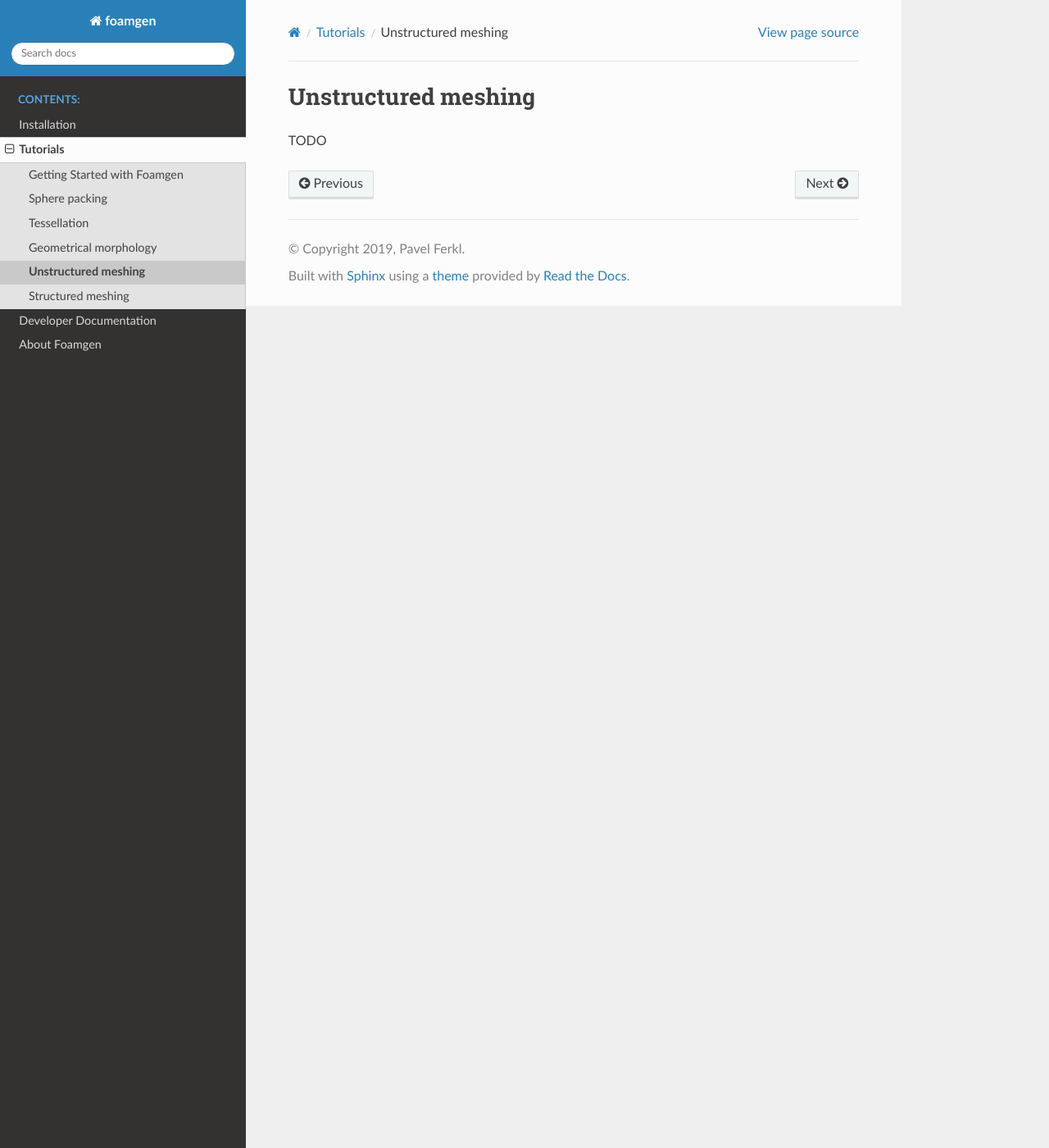
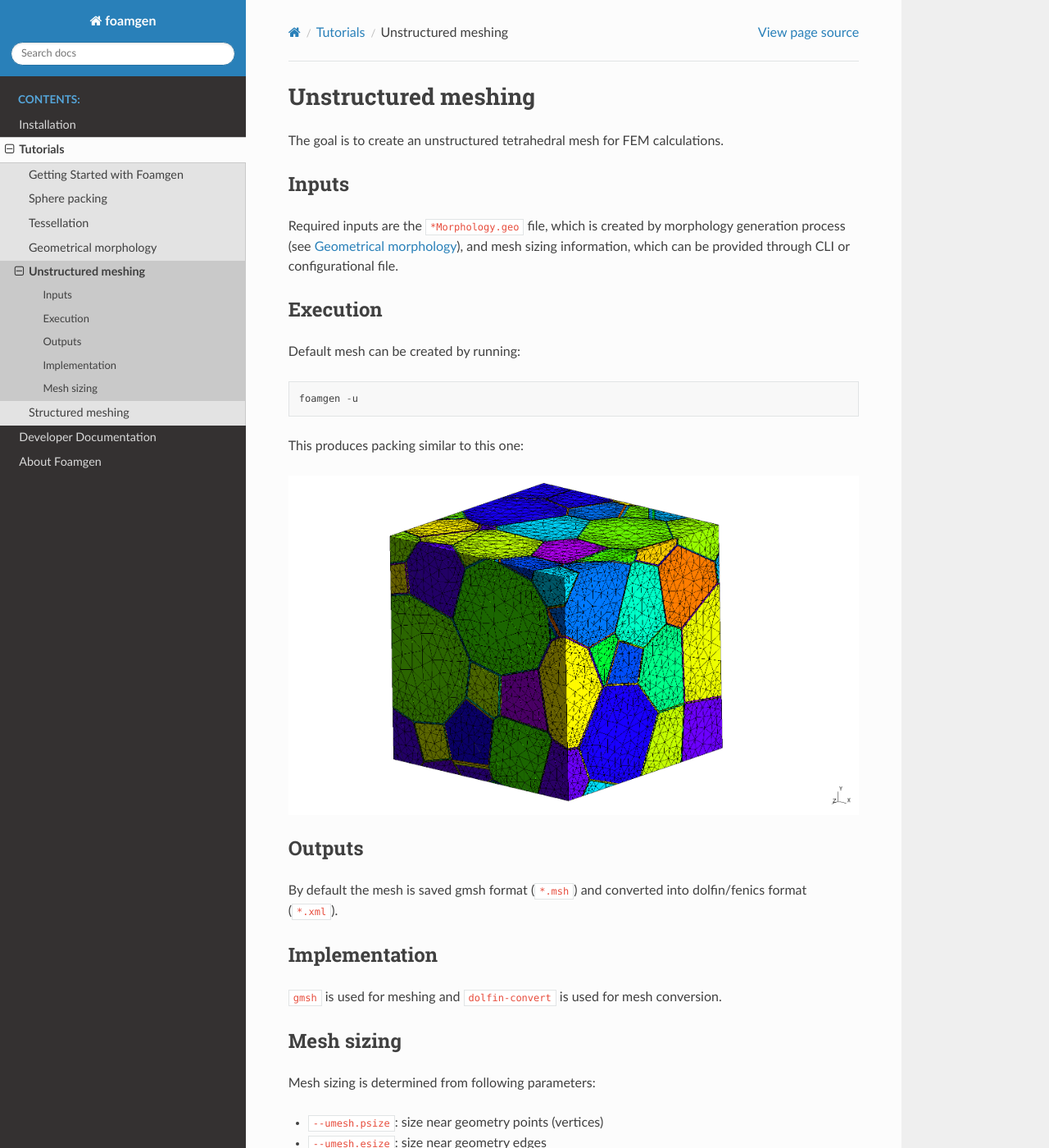
Before and after one commit to japaf/foamgen, a Sphinx documentation site: the page built from docs/source/tutorials/unstructuredMesh.rst, in a window 1280 px wide and 1400 px high. Shown: the whole window at 82% size. Built offline with Sphinx 7.4.7 and the Read the Docs theme 2.0.0, drawn with Linux system fonts in a browser that asks for light colours; some of the changed text lies outside the part shown.

Commit message:
unstructured meshing documentation

```diff
--- a/docs/source/tutorials/unstructuredMesh.rst
+++ b/docs/source/tutorials/unstructuredMesh.rst
@@ -1,4 +1,45 @@
 Unstructured meshing
 ====================
 
-TODO
+The goal is to create an unstructured tetrahedral mesh for FEM calculations.
+
+Inputs
+------
+
+Required inputs are the ``*Morphology.geo`` file, which is created by
+morphology generation process (see :doc:`morphology`), and mesh sizing
+information, which can be provided through CLI or configurational file.
+
+Execution
+---------
+
+Default mesh can be created by running::
+
+    foamgen -u
+
+This produces packing similar to this one:
+
+.. image:: ../_images/FoamUMesh.png
+    :width: 100%
+
+Outputs
+-------
+
+By default the mesh is saved gmsh format (``*.msh``) and converted into
+dolfin/fenics format (``*.xml``).
+
+
+Implementation
+--------------
+
+``gmsh`` is used for meshing and ``dolfin-convert`` is used for mesh
+conversion.
+
+Mesh sizing
+-----------
+
+Mesh sizing is determined from following parameters:
+
+* ``--umesh.psize``: size near geometry points (vertices)
+* ``--umesh.esize``: size near geometry edges
+* ``--umesh.csize``: size in the middle of geometry cells
```
Also changed, not shown: docs/source/install.rst (+6 -3 lines), docs/source/_images/FoamUMesh.png (added), 1 other file.
